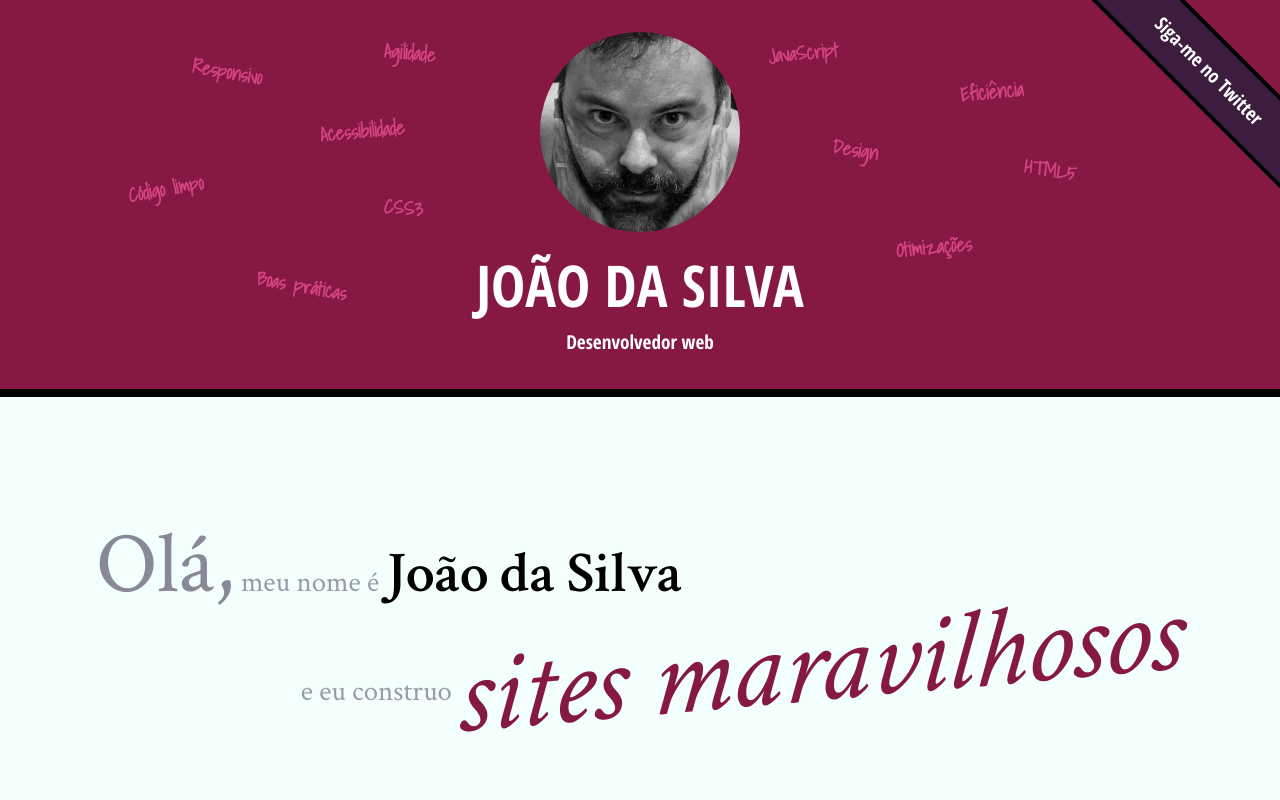
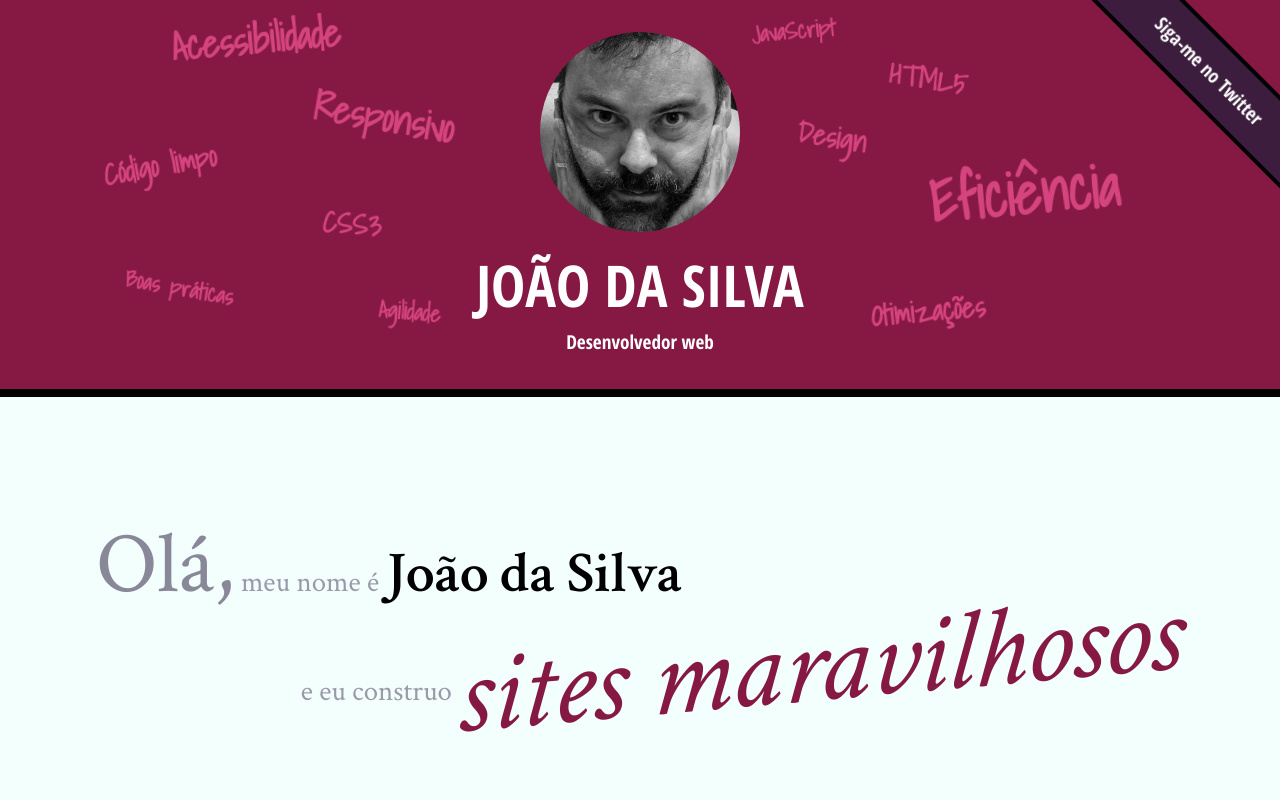
Before and after one commit to edisonfillus/css3, a plain HTML site: page index.html in a window 1280 px wide. Shown: the top 800 px of the page. Drawn offline with Linux system fonts and the light colour scheme.

Commit message:
3d words

```diff
--- a/css/index.css
+++ b/css/index.css
@@ -133,6 +133,16 @@ main {
     padding-bottom: 0;
     float: none;
 }
+.palavras-home {
+    position: absolute;
+    top: 0;
+    left: 0;
+    width: 100%;
+    height: 100%;
+    perspective: 6px;
+    font-size: 400%;
+}
+
 .palavra-home {
     font-family: "Shadows Into Light", cursive;
     font-weight: bold;
@@ -140,80 +150,69 @@ main {
     position: absolute;
 }
 .eficiencia {
-    top: 20%;
-    left: 75%;
-    -webkit-transform: rotate(-5deg);
-            transform: rotate(-5deg);
+    top: 50%;
+    left: 60%;
+    transform: translate(-50%, -50%) rotate(-5deg) translateZ(4px) scale(0.25);
 }
 
 .boas-praticas {
     top: 70%;
     left: 20%;
-    -webkit-transform: rotate(10deg);
-            transform: rotate(10deg);
+    transform: translate(-50%, -50%) rotate(10deg) translateZ(1px) scale(0.25);
 }
 
 .codigo-limpo {
     top: 45%;
-    left: 10%;
-    -webkit-transform: rotate(-10deg);
-            transform: rotate(-10deg);
+    left: 25%;
+    transform: translate(-50%, -50%) rotate(-10deg) translateZ(2px) scale(0.25);
 }
 
 .css3 {
-    top: 50%;
-    left: 30%;
-    -webkit-transform: rotate(5deg);
-            transform: rotate(5deg);
+    top: 55%;
+    left: 35%;
+    transform: translate(-50%, -50%) rotate(5deg) translateZ(2px) scale(0.25);
 }
 
 .html5 {
-    top: 40%;
-    left: 80%;
-    -webkit-transform: rotate(10deg);
-            transform: rotate(10deg);
+    top: 30%;
+    left: 65%;
+    transform: translate(-50%, -50%) rotate(10deg) translateZ(2px) scale(0.25);
 }
 
 .javascript {
-    top: 10%;
+    top: 15%;
     left: 60%;
-    -webkit-transform: rotate(-5deg);
-            transform: rotate(-5deg);
+    transform: translate(-50%, -50%) rotate(-5deg) translateZ(1px) scale(0.25);
 }
 
 .acessibilidade {
     top: 30%;
-    left: 25%;
-    -webkit-transform: rotate(-5deg);
-            transform: rotate(-5deg);
+    left: 35%;
+    transform: translate(-50%, -50%) rotate(-5deg) translateZ(3px) scale(0.25);
 }
 
 .responsivo {
-    top: 15%;
-    left: 15%;
-    -webkit-transform: rotate(10deg);
-            transform: rotate(10deg);
+    top: 40%;
+    left: 40%;
+    transform: translate(-50%, -50%) rotate(10deg) translateZ(3px) scale(0.25);
 }
 
 .otimizacoes {
-    top: 60%;
-    left: 70%;
-    -webkit-transform: rotate(-5deg);
-            transform: rotate(-5deg);
+    top: 70%;
+    left: 65%;
+    transform: translate(-50%, -50%) rotate(-5deg) translateZ(2px) scale(0.25);
 }
 
 .agilidade {
-    top: 10%;
-    left: 30%;
-    -webkit-transform: rotate(5deg);
-            transform: rotate(5deg);
+    top: 75%;
+    left: 35%;
+    transform: translate(-50%, -50%) rotate(5deg) translateZ(1px) scale(0.25);
 }
 
 .design {
-    top: 35%;
-    left: 65%;
-    -webkit-transform: rotate(10deg);
-            transform: rotate(10deg);
+    top: 40%;
+    left: 60%;
+    transform: translate(-50%, -50%) rotate(10deg) translateZ(2px) scale(0.25);
 }
 .titulo-principal {
     position: relative;
--- a/index.html
+++ b/index.html
@@ -16,7 +16,7 @@
         <img class="foto-home" src="imagens/eu.jpg" alt="Foto de João da Silva">
         <h1>João da Silva</h1>
         <p class="subtitulo-principal">Desenvolvedor web</p>
-        <ul>
+        <ul class="palavras-home">
             <li class="palavra-home eficiencia">Eficiência</li>
             <li class="palavra-home boas-praticas">Boas práticas</li>
             <li class="palavra-home codigo-limpo">Código limpo</li>
```
